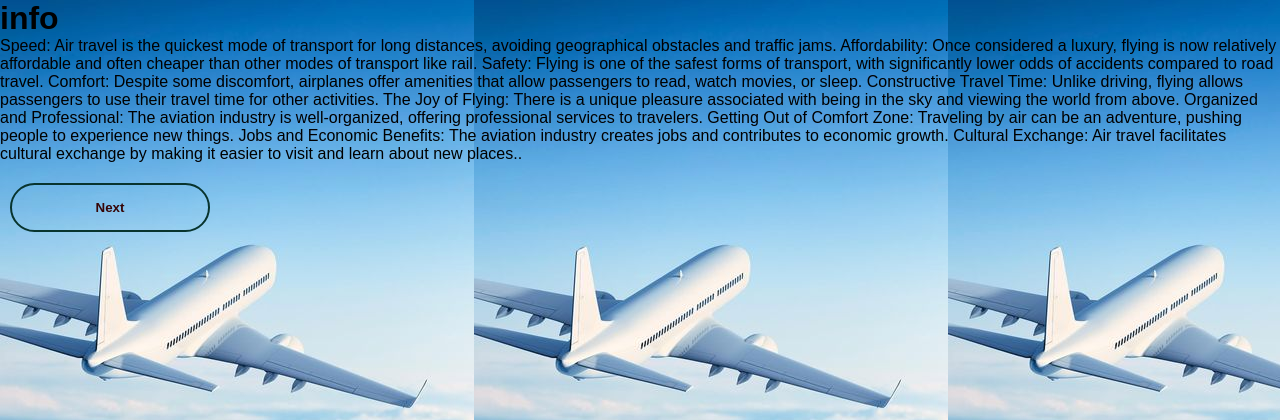
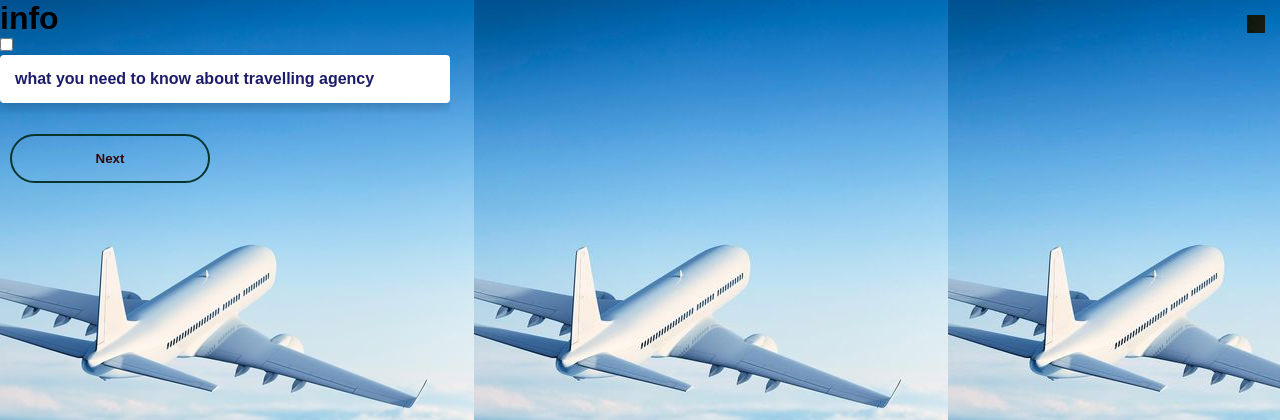
Before and after one commit to kostakis2000/entreprenuer, a PHP site: page /info.html in a window 1280 px wide. Shown: the top 420 px of the page. Run offline with PHP 8.4, Linux system fonts and the light colour scheme.

Commit message:
adding collapsible menu to html and css

```diff
--- a/info.html
+++ b/info.html
@@ -8,17 +8,24 @@
 </head>
 <body>
     <h1>info</h1>
+    <div class="wrapper">
+        <div class="collapsible">
+            <input type="checkbox" id="collapsible-head">
 
-    <p>Speed: Air travel is the quickest mode of transport for long distances, avoiding geographical obstacles and traffic jams.
-        Affordability: Once considered a luxury, flying is now relatively affordable and often cheaper than other modes of transport like rail.
-        Safety: Flying is one of the safest forms of transport, with significantly lower odds of accidents compared to road travel.
-        Comfort: Despite some discomfort, airplanes offer amenities that allow passengers to read, watch movies, or sleep.
-        Constructive Travel Time: Unlike driving, flying allows passengers to use their travel time for other activities.
-        The Joy of Flying: There is a unique pleasure associated with being in the sky and viewing the world from above.
-        Organized and Professional: The aviation industry is well-organized, offering professional services to travelers.
-        Getting Out of Comfort Zone: Traveling by air can be an adventure, pushing people to experience new things.
-        Jobs and Economic Benefits: The aviation industry creates jobs and contributes to economic growth.
-        Cultural Exchange: Air travel facilitates cultural exchange by making it easier to visit and learn about new places..</p>
+            <label for="collapsible-head">what you need to know about travelling agency</label>
+            <div class="collapsible-text">
+                <h2>Gravel tours</h2>
+                <p>Welcome to Graveltours, the premier travel agency in Kenya dedicated to curating extraordinary travel experiences since 1994. With over two decades of industry expertise, we have earned a reputation for providing top-notch travel services to our valued clients. As an esteemed GTA-certified agency, we hold the key to unlocking the best deals and offers on air tickets, hotels, car rentals, and more, ensuring that you embark on your journey with peace of mind.
+
+                    TAILORED TRAVEL SOLUTIONS FOR EVERY DREAMER
+                    .
+
+                    </p>
+            </div>
+        </div>
+    </div>
+
+
         <button onclick="document.location='why.html'"  type="button">Next</button>
 </body>
 </html>
--- a/style.css
+++ b/style.css
@@ -253,3 +253,56 @@ ul li:hover ul.dropdown {
     color: #fff;
     font-weight: 600;
 }
+.collapsible{
+    max-width: 450px;
+    overflow: hidden;
+    font-weight: 500;
+}
+.collapsible label {
+font-weight: 600;
+background: #fff;
+box-shadow: 0 5px 11px 0 rgba(0, 0, 0, .1), 0 4px 11px 0 rgba(0, 0, 0, .08);
+color: #1c1c6b;
+display: block;
+margin-bottom: 10px;
+cursor: pointer;
+padding: 15px;
+border-radius: 4px;
+}
+.collapsible label:after {
+    content: "";
+    position: absolute;
+    right: 15px;
+    top: 15px;
+    width: 18px;
+    height: 18px;
+    background: url(images/compass.jpg) no-repeat 0 0;
+
+}
+.collapsible-text {
+    max-height: 1px;
+    overflow: hidden;
+    border-radius:  4px;
+    line-height: 1.4;
+    position:  relative;
+    top: -100%;
+    opacity: 0.5;
+    transition: all 0.3s ease;
+}
+.collapsible input:checked ~ .collapsible-text{
+max-height: 300px;
+padding: 25px;
+background: #fff;
+box-shadow: 0 5px 11px 0 rgba(0, 0, 0, .1), 0 4px 11px 0 rgba(0, 0, 0, .08);
+opacity: 1;
+top: 0;
+}
+.collapsible-text h2 {
+    margin-bottom: 10px;
+    padding: 15px 15px 0;
+    color: #1c1c6b;
+}
+.collapsible-text p {
+    padding-left: 15px;
+    padding-right: 15px;;
+}
```
